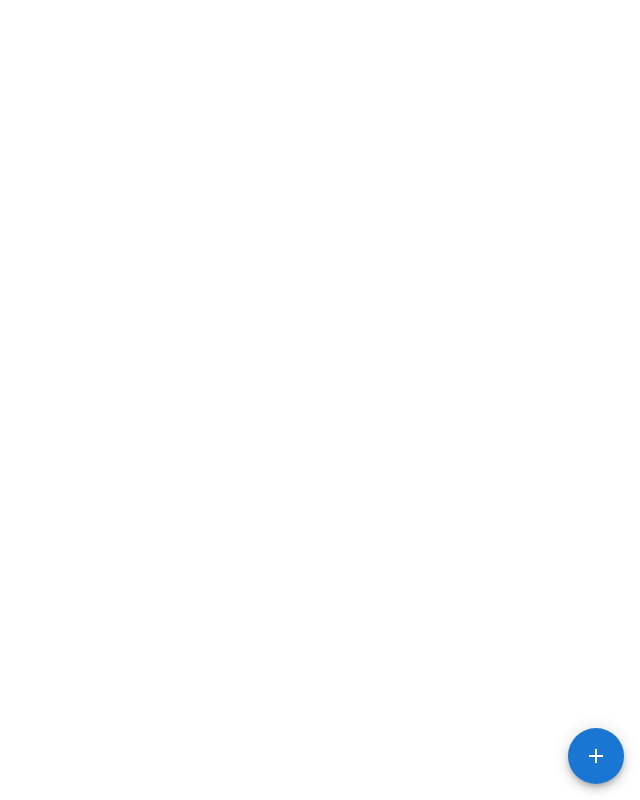
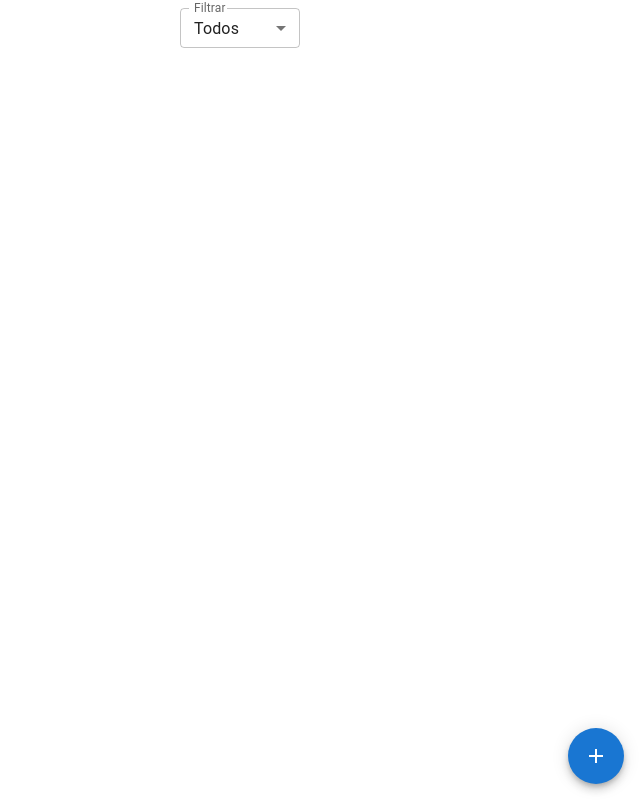
Before and after one commit to thalespinto/easysecrets-todo, a React (Create React App) app in the folder todo/: page / in a window 1280 px wide. Shown: the whole page, without its empty margins (640-1280 px from the left). Built offline with nearby package versions, Linux system fonts and the light colour scheme.

Commit message:
feature: implementing todo list filter

```diff
--- a/todo/src/screens/components/TodoList/index.jsx
+++ b/todo/src/screens/components/TodoList/index.jsx
@@ -1,9 +1,40 @@
+import { useState } from "react";
 import { useSelector } from "react-redux";
 import TodoCard from "../../../components/TodoCard";
 import { Box } from "@mui/material";
+import {
+    getAllTodos,
+    getDoneTodos,
+    getUndoneTodos,
+} from "../../../global/selectors";
+import InputLabel from "@mui/material/InputLabel";
+import MenuItem from "@mui/material/MenuItem";
+import FormControl from "@mui/material/FormControl";
+import Select from "@mui/material/Select";
 
 const TodoList = () => {
-    const todos = useSelector((state) => state.Todo.todos);
+    const [filter, setFilter] = useState("Todos");
+
+    const filters = ["Todos", "Concluídas", "A fazer"];
+
+    const handleChangeFilter = (event) => {
+        setFilter(event.target.value);
+    };
+
+    const handleFiltering = (filter) => {
+        switch (filter) {
+            case filters[0]:
+                return getAllTodos;
+            case filters[1]:
+                return getDoneTodos;
+            case filters[2]:
+                return getUndoneTodos;
+            default:
+                break;
+        }
+    };
+
+    const todos = useSelector(handleFiltering(filter));
     const sortedTodos = !!todos
         ? todos.sort(
               (a, b) =>
@@ -21,6 +52,23 @@ const TodoList = () => {
             alignItems={"center"}
             gap={"10px"}
         >
+            <Box alignSelf={"flex-end"} sx={{ minWidth: 120 }}>
+                <FormControl fullWidth>
+                    <InputLabel id="filter">Filtrar</InputLabel>
+                    <Select
+                        labelId="filter"
+                        id="filter-select"
+                        value={filter}
+                        label="Filter"
+                        onChange={handleChangeFilter}
+                        size="small"
+                    >
+                        {filters.map((filter) => (
+                            <MenuItem value={filter}>{filter}</MenuItem>
+                        ))}
+                    </Select>
+                </FormControl>
+            </Box>
             {!!sortedTodos &&
                 sortedTodos.map((todo) => (
                     <TodoCard key={todo.id} todo={todo} />
--- a/todo/src/screens/home.jsx
+++ b/todo/src/screens/home.jsx
@@ -4,7 +4,7 @@ import AddTodoFab from "./components/AddTodoFab";
 
 const Home = () => {
     return (
-        <Box maxWidth={"800px"}>
+        <Box maxWidth={"600px"} margin={"auto"}>
             <TodoList />
             <AddTodoFab />
         </Box>
```
